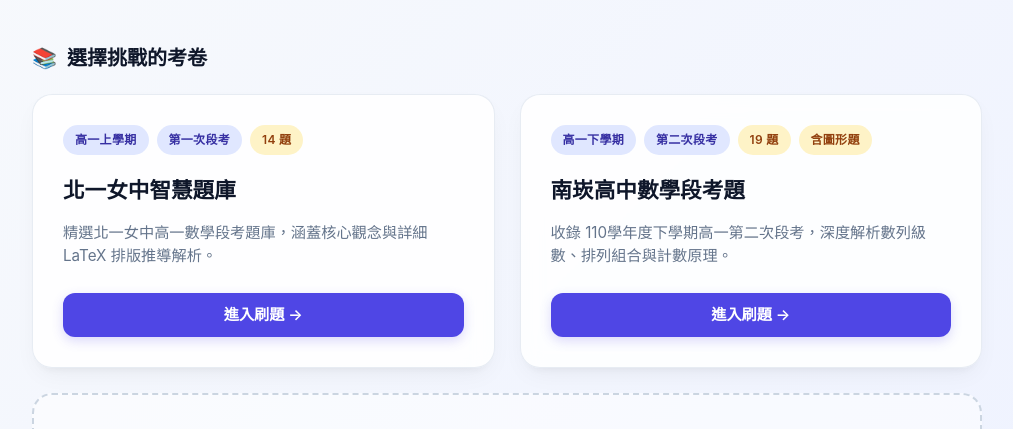
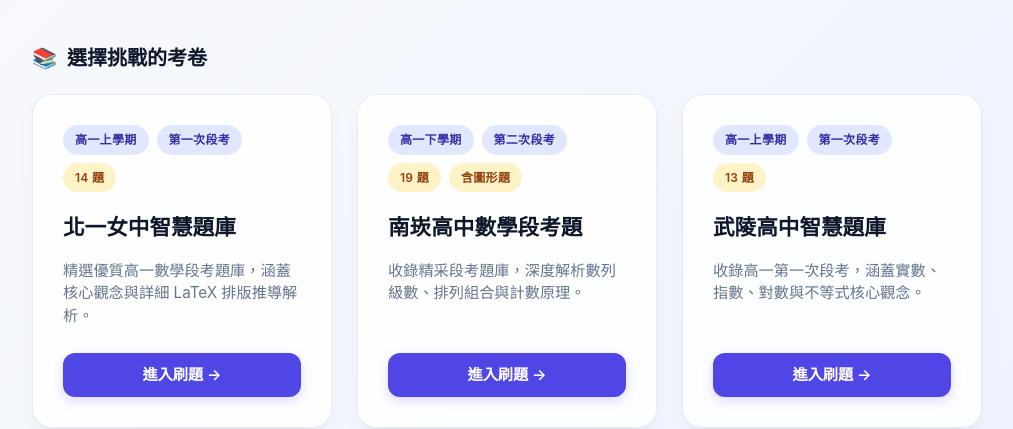
Before and after one commit to thunder350009-jpg/math-question-bank, a plain HTML site: page index.html in a window 1280 px wide. Shown: the part 187-616 px from the top of the page, without its empty margins (133-1146 px from the left). Drawn offline with nearby package versions, Linux system fonts and the light colour scheme.

Commit message:
update: 更新說明

```diff
--- a/index.html
+++ b/index.html
@@ -385,7 +385,7 @@
         }
 
         button.action-btn:hover {
-            background-color: var(--primary-hover);
+            background-color: var(-primary-hover);
         }
 
         button.action-btn.secondary {
@@ -439,42 +439,13 @@
             <p>這裡收錄各校各年度段考題。每一份都可以直接在瀏覽器打開、想挑戰的同學，可以直接開始吧！</p>
         </header>
 
-        <!-- 視圖一：質感卡片式考卷大廳 -->
+        <!-- 視圖一：動態生成的考卷大廳 -->
         <div id="home-view">
             <div class="section-title">
                 <span>📚</span> 選擇挑戰的考卷
             </div>
-            <div class="exam-grid">
-
-                <!-- 北一女中卡片 -->
-                <div class="exam-card" onclick="selectExam('tfg')">
-                    <div>
-                        <div class="tag-container">
-                            <span class="tag">高一上學期</span>
-                            <span class="tag">第一次段考</span>
-                            <span class="tag accent">14 題</span>
-                        </div>
-                        <h3>北一女中智慧題庫</h3>
-                        <p>精選北一女中高一數學段考題庫，涵蓋核心觀念與詳細 LaTeX 排版推導解析。</p>
-                    </div>
-                    <div class="enter-btn">進入刷題 →</div>
-                </div>
-
-                <!-- 南崁高中卡片 -->
-                <div class="exam-card" onclick="selectExam('nankan')">
-                    <div>
-                        <div class="tag-container">
-                            <span class="tag">高一下學期</span>
-                            <span class="tag">第二次段考</span>
-                            <span class="tag accent">19 題</span>
-                            <span class="tag accent">含圖形題</span>
-                        </div>
-                        <h3>南崁高中數學段考題</h3>
-                        <p>收錄 110學年度下學期高一第二次段考，深度解析數列級數、排列組合與計數原理。</p>
-                    </div>
-                    <div class="enter-btn">進入刷題 →</div>
-                </div>
-
+            <div class="exam-grid" id="exam-grid">
+                <!-- 卡片將由 JavaScript 自動生成 -->
             </div>
 
             <!-- 破蛋小黃雞：敬請期待卡片區 -->
@@ -503,25 +474,90 @@
         </div>
     </div>
 
-    <!-- 載入題庫資料 -->
+    <!-- 載入所有題庫資料 -->
     <script src="data/questions.js"></script>
     <script src="data/nankan_110_2.js"></script>
+    <script src="data/wuling_111_1.js"></script>
 
     <script>
+        // ==========================================
+        // 🌟 自動註冊與管理中心 (新增考卷只需在此登記對應變數)
+        // ==========================================
+        const examRegistry = {};
+
+        function registerExams() {
+            // 如果該 js 檔載入了 questionData，自動註冊
+            if (typeof questionData !== 'undefined') {
+                // 自動從第一筆資料抓學校與考試名稱，或者手動定義
+                const sample = questionData[0] || {};
+                examRegistry['tfg'] = {
+                    title: `${sample.school || "北一女中"}智慧題庫`,
+                    exam: sample.exam || "115學年度上學期高一第一次段考",
+                    tags: ["高一上學期", "第一次段考", `${questionData.length} 題`],
+                    desc: "精選優質高一數學段考題庫，涵蓋核心觀念與詳細 LaTeX 排版推導解析。",
+                    data: questionData
+                };
+            }
+
+            if (typeof nankanData !== 'undefined') {
+                const sample = nankanData[0] || {};
+                examRegistry['nankan'] = {
+                    title: `${sample.school || "南崁高中"}數學段考題`,
+                    exam: sample.exam || "110學年度下學期高一第二次段考",
+                    tags: ["高一下學期", "第二次段考", `${nankanData.length} 題`, "含圖形題"],
+                    desc: "收錄精采段考題庫，深度解析數列級數、排列組合與計數原理。",
+                    data: nankanData
+                };
+            }
+
+            if (typeof wulingData !== 'undefined') {
+                const sample = wulingData[0] || {};
+                examRegistry['wuling'] = {
+                    title: `${sample.school || "武陵高中"}智慧題庫`,
+                    exam: sample.exam || "111學年度上學期高一第一次段考",
+                    tags: ["高一上學期", "第一次段考", `${wulingData.length} 題`],
+                    desc: "收錄高一第一次段考，涵蓋實數、指數、對數與不等式核心觀念。",
+                    data: wulingData
+                };
+            }
+        }
+
+        // 初始化大廳卡片
+        function initHome() {
+            registerExams();
+            const grid = document.getElementById('exam-grid');
+            grid.innerHTML = '';
+
+            for (const [key, exam] of Object.entries(examRegistry)) {
+                let tagsHtml = exam.tags.map(t => `<span class="tag ${t.includes('題') || t.includes('圖') ? 'accent' : ''}">${t}</span>`).join('');
+
+                const card = document.createElement('div');
+                card.className = 'exam-card';
+                card.onclick = () => selectExam(key);
+                card.innerHTML = `
+                    <div>
+                        <div class="tag-container">${tagsHtml}</div>
+                        <h3>${exam.title}</h3>
+                        <p>${exam.desc}</p>
+                    </div>
+                    <div class="enter-btn">進入刷題 →</div>
+                `;
+                grid.appendChild(card);
+            }
+        }
+
         let currentData = [];
         let currentIndex = 0;
         let examTitleStr = "";
 
-        function selectExam(type) {
-            if (type === 'tfg') {
-                currentData = questionData;
-                examTitleStr = "北一女中 115學年度上學期高一第一次段考";
-            } else if (type === 'nankan') {
-                currentData = nankanData;
-                examTitleStr = "南崁高中 110學年度下學期高一第二次段考";
-            }
+        function selectExam(key) {
+            const exam = examRegistry[key];
+            if (!exam) return;
 
-            document.getElementById('current-exam-title').textContent = examTitleStr;
+            currentData = exam.data;
+            examTitleStr = `${exam.school || ""} ${exam.exam}`;
+
+            document.getElementById('current-exam-title').textContent = `${exam.title} - ${exam.exam}`;
             document.getElementById('home-view').style.display = 'none';
             document.getElementById('quiz-view').style.display = 'block';
 
@@ -660,6 +696,11 @@
                 renderMath();
             }
         }
+
+        // 網頁載入時自動初始化大廳卡片
+        window.onload = function() {
+            initHome();
+        };
     </script>
 </body>
 </html>
```
